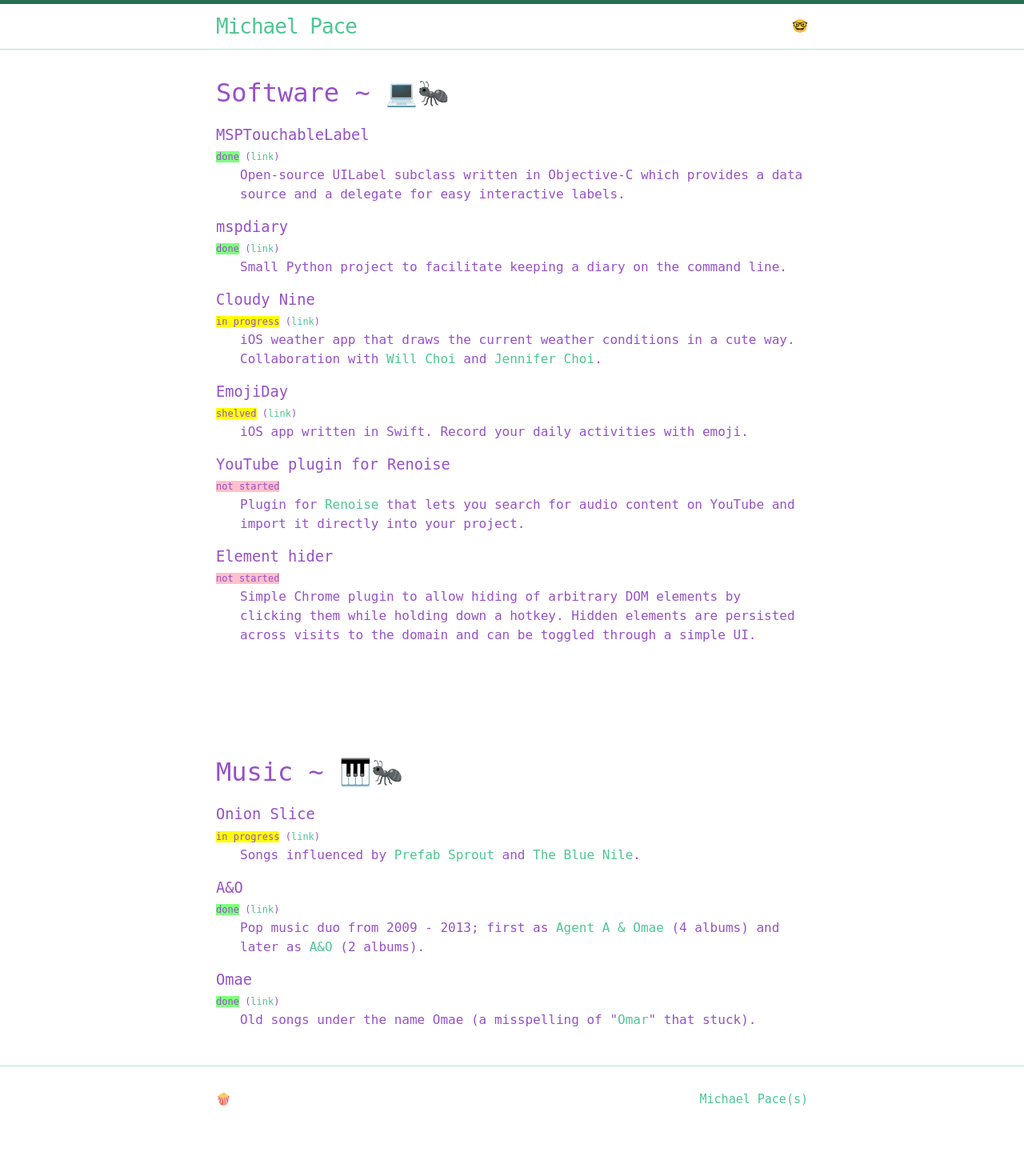
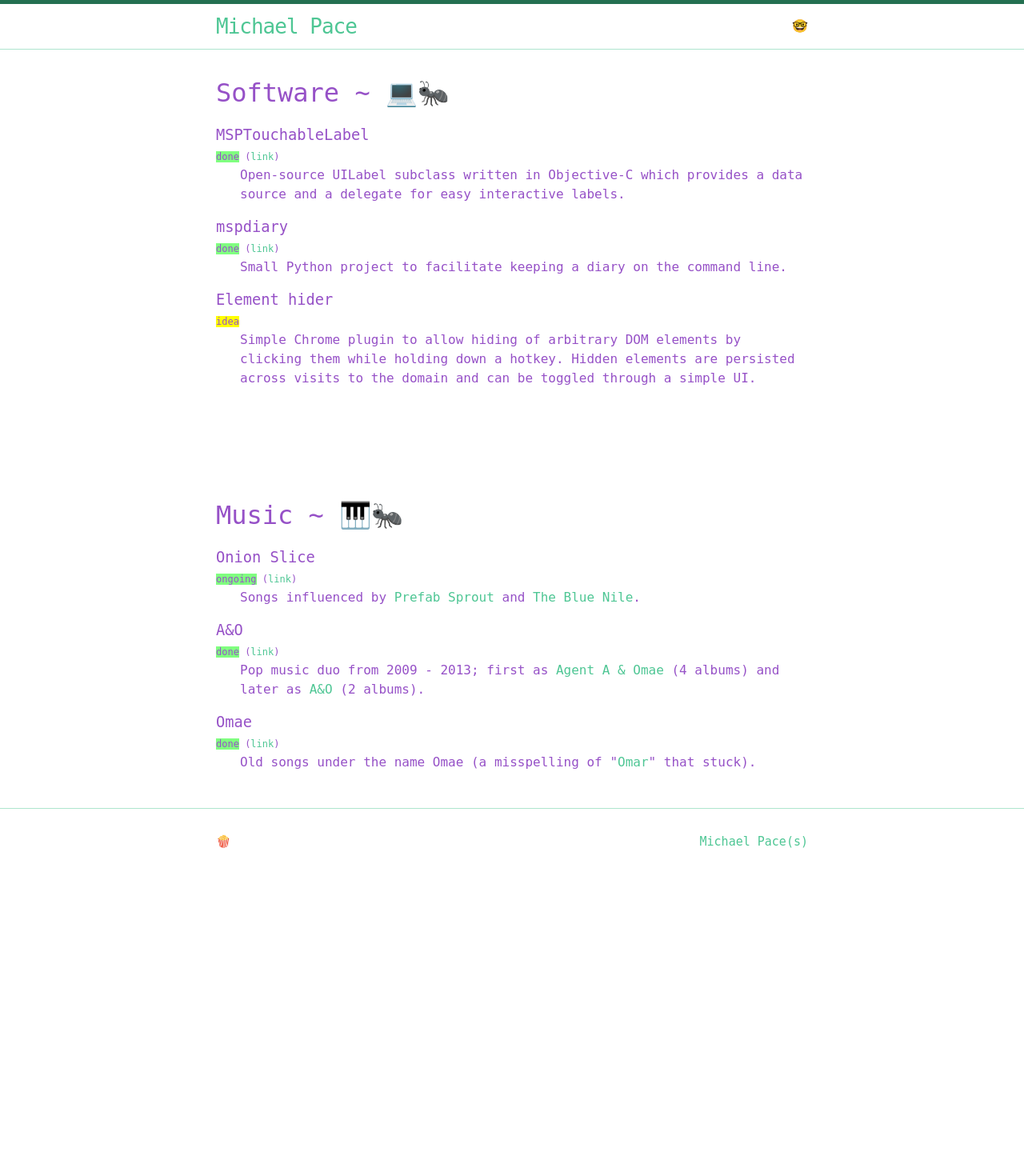
Before and after one commit to michaelpace/personal_website, a Jekyll site: the page built from _pages/projects.html, in a window 1280 px wide. Shown: the whole page at 80% size. Built offline with Jekyll 4.4.1, drawn with Linux system fonts in a browser that asks for light colours; after the commit the page ends 1124 px from its top, so only the background shows below that.

Commit message:
update projects page

```diff
--- a/_pages/projects.html
+++ b/_pages/projects.html
@@ -24,33 +24,9 @@ permalink: /projects
 	</div>
 
 	<div class="project-section">
-		<h3 class="project-title">Cloudy Nine</h3>
-		<span class="project-details">
-			<span class="project-status-in-progress"></span> (<a href="https://github.com/CapslockCruiser/Cloudy-Nine">link</a>)
-		</span>
-		<p class="project-description">iOS weather app that draws the current weather conditions in a cute way. Collaboration with <a href="http://choiw.com/">Will Choi</a> and <a href="http://www.jchoi.info/">Jennifer Choi</a>.</p>
-	</div>
-
-	<div class="project-section">
-		<h3 class="project-title">EmojiDay</h3>
-		<span class="project-details">
-			<span class="project-status-shelved"></span> (<a href="https://github.com/michaelpace/EmojiDay">link</a>)
-		</span>
-		<p class="project-description">iOS app written in Swift. Record your daily activities with emoji.</p>
-	</div>
-
-	<div class="project-section">
-		<h3 class="project-title">YouTube plugin for Renoise</h3>
-		<span class="project-details">
-			<span class="project-status-not-started"></span>
-		</span>
-		<p class="project-description">Plugin for <a href="https://www.renoise.com/">Renoise</a> that lets you search for audio content on YouTube and import it directly into your project.</p>
-	</div>
-
-	<div class="project-section">
 		<h3 class="project-title">Element hider</h3>
 		<span class="project-details">
-			<span class="project-status-not-started"></span>
+			<span class="project-status-idea"></span>
 		</span>
 		<p class="project-description">Simple Chrome plugin to allow hiding of arbitrary DOM elements by clicking them while holding down a hotkey. Hidden elements are persisted across visits to the domain and can be toggled through a simple UI.</p>
 	</div>
@@ -62,7 +38,7 @@ permalink: /projects
 	<div class="project-section">
 		<h3 class="project-title">Onion Slice</h3>
 		<span class="project-details">
-			<span class="project-status-in-progress"></span> (<a href="https://soundcloud.com/onionslice">link</a>)
+			<span class="project-status-ongoing"></span> (<a href="https://soundcloud.com/onionslice">link</a>)
 		</span>
 		<p class="project-description">Songs influenced by <a href="https://www.youtube.com/watch?v=5WnATZLcXuA">Prefab Sprout</a> and <a href="https://www.youtube.com/watch?v=jJQSipwOQzs">The Blue Nile</a>.</p>
 	</div>
--- a/_sass/_layout.scss
+++ b/_sass/_layout.scss
@@ -239,26 +239,40 @@
     background-color: yellow;
 }
 .project-status-in-progress:after {
-    content: "in progress"
+    content: "in progress";
 }
 
 .project-status-done {
     background-color: lighten(green, 50%);
 }
 .project-status-done:after {
-    content: "done"
+    content: "done";
 }
 
 .project-status-not-started {
     background-color: pink;
 }
 .project-status-not-started:after {
-    content: "not started"
+    content: "not started";
 }
 
 .project-status-shelved {
     background-color: yellow;
 }
 .project-status-shelved:after {
-    content: "shelved"
+    content: "shelved";
 }
+
+.project-status-ongoing {
+    background-color: lighten(green, 50%);
+}
+.project-status-ongoing:after {
+    content: "ongoing";
+}
+
+.project-status-idea {
+    background-color: yellow;
+}
+.project-status-idea:after {
+    content: "idea";
+}
```
